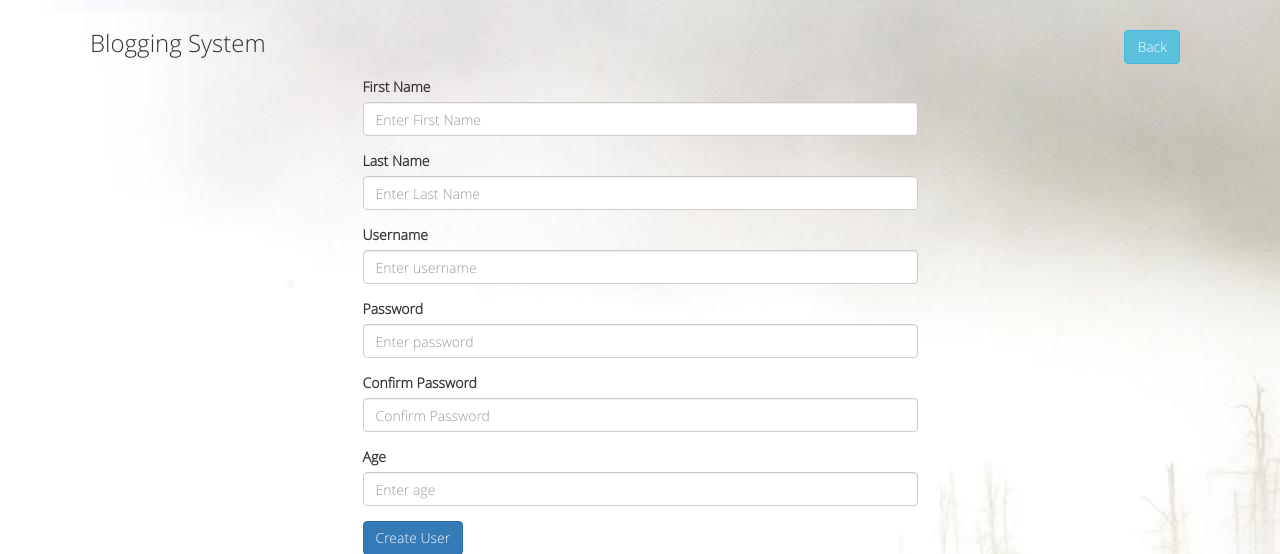
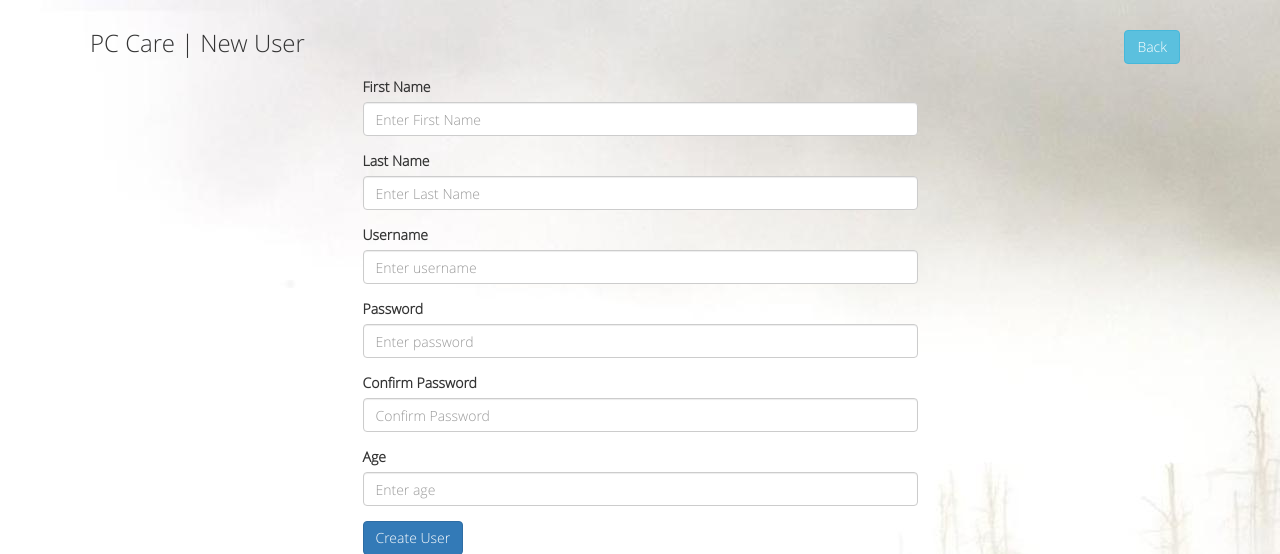
Before and after one commit to bhaskargoyal/pccaresupportforum, a PHP site: page /newuser.php in a window 1280 px wide. Shown: the top 554 px of the page. Run offline with PHP 8.4, Linux system fonts and the light colour scheme.

Commit message:
name changes

```diff
--- a/home.php
+++ b/home.php
@@ -140,7 +140,7 @@
 
 					<!-- Resolved -->
 					<div class="panel panel-default">
-						<div class="panel-heading"><?php if($admin == 0) echo $firstname."'s "; ?>Admin | Issues (Not Resolved)</div>
+						<div class="panel-heading"><?php if($admin == 0) echo $firstname."'s "; ?>Admin | Issues (Resolved)</div>
 						<div class="panel-body">
 
 						<?php
--- a/newissue.php
+++ b/newissue.php
@@ -16,7 +16,7 @@
 							VALUES ('".$heading."', '".$subheading."', '".$text."', ".$userid.");";
 					$result2 = mysqli_query($con, $query);
 					if($result2 == True){
-						$_SESSION['status'] = "New Blog Created";
+						$_SESSION['status'] = "New Issue Created";
 						header("Location: home.php");
 						exit();
 					} else {
--- a/newuser.php
+++ b/newuser.php
@@ -49,13 +49,13 @@
 	<link rel="stylesheet" href="css/bootstrap.css">
 	<link rel="stylesheet" type="text/css" href="css/opensanslight.css" />
 	<link rel = "stylesheet" href="css/style.css" type="text/css">
-	<title>Blogging System | New User</title>
+	<title>PC Care | New User</title>
 </head>
 <body>
 	<div class="container">
 		<div id="head-navbar">
 			<div id="logo" class="menu inline">
-				<h3 style="margin:0px;">Blogging System</h3>
+				<h3 style="margin:0px;">PC Care | New User</h3>
 			</div>
 			<div class="menu inline pull-right">
 				<a class="btn btn-info" href="index.php">Back</a>
```
